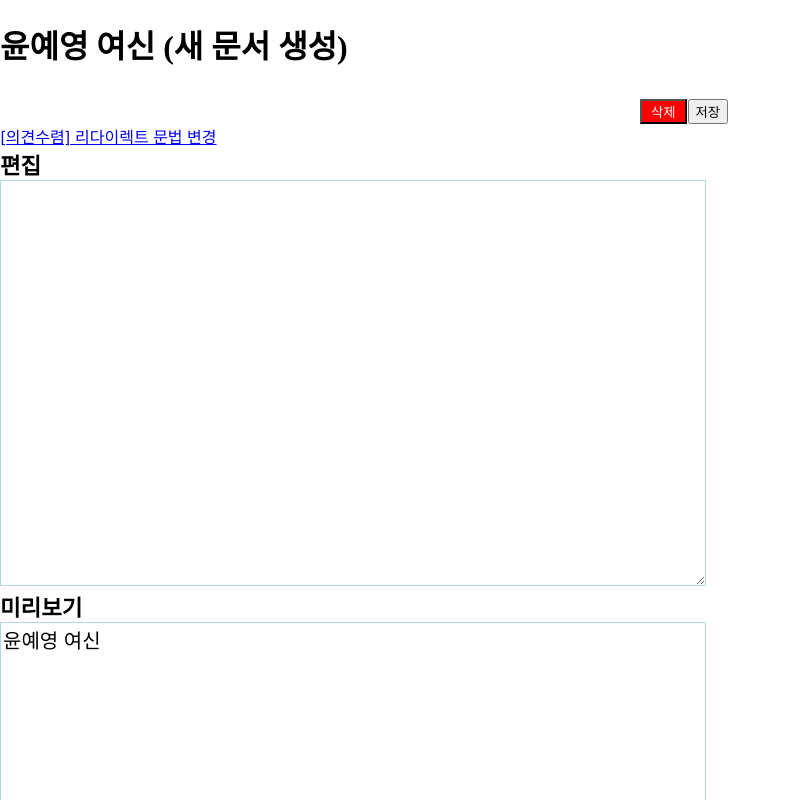
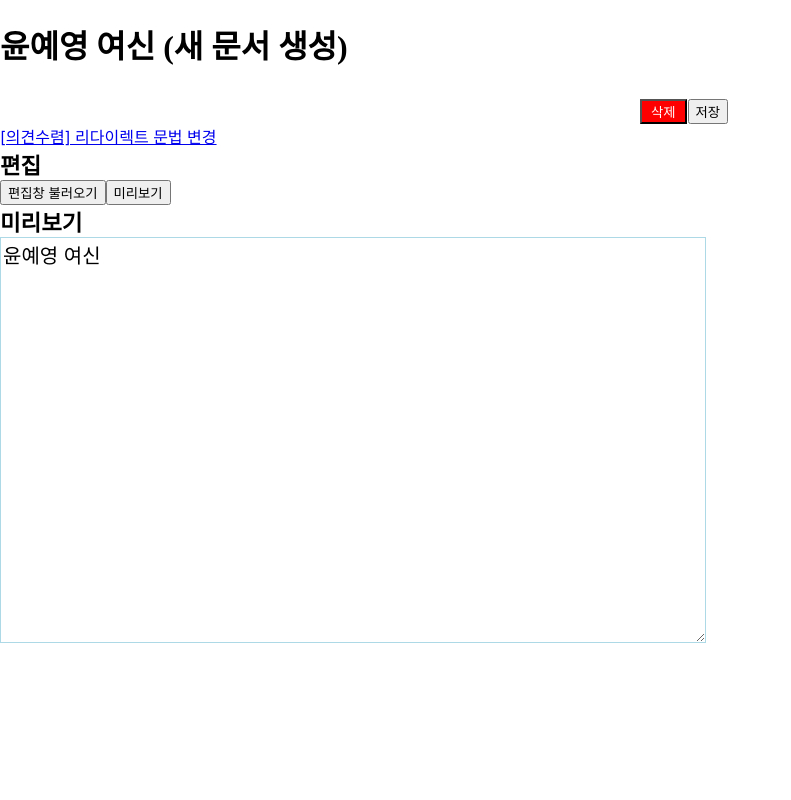
Before and after one commit to pknu-wap/NoBloodNoTears, a React (Create React App) app: page / in a window 1280 px wide. Shown: the top 800 px of the page, without its empty margins (0-791 px from the left). Built offline with nearby package versions, Linux system fonts and the light colour scheme.

Commit message:
got helps

```diff
--- a/src/App.css
+++ b/src/App.css
@@ -22,6 +22,13 @@
   color: #61dafb;
 }
 
+.hide {
+  display: none;
+}
+.show {
+  display: block;
+}
+
 @keyframes App-logo-spin {
   from {
     transform: rotate(0deg);
--- a/src/newDocument/EditText.js
+++ b/src/newDocument/EditText.js
@@ -2,6 +2,6 @@ import React,{Component} from 'react';
 
 export class EditText extends Component{
     render(){
-        return <textarea id="editTextarea" className="WriteContext" onChange={this.props.onChange} />;
+        return <textarea id="editTextarea" className={this.props.cl} onChange={this.props.onChange} />;
     }
 }
--- a/src/newDocument/UploadFile.js
+++ b/src/newDocument/UploadFile.js
@@ -1,5 +1,6 @@
 import React, {Component} from 'react';
-import './UploadFile.css'
+import './UploadFile.css';
+import '../App.css';
 import {EditText} from './EditText.js';
 import {PreviewText} from './PreviewText';
 class UploadFile extends Component{
@@ -8,6 +9,7 @@ constructor(props){
     super(props);
     this.state={
         name:'윤예영 여신',
+        toggle: 'hide',
         content:''
     }
 }
@@ -19,12 +21,12 @@ handleChange=(e)=>{
     console.log(this.state.content);
 }
 
-handleToggle=(toggle)=>{
-    this.setState({
-
-    })
+handleToggle=()=>{
+    let _toggle = this.state.toggle=='hide' ? 'show' : 'hide';
+    this.setState({ toggle: _toggle});
 
 }
+
 
     render(){
         const counter=0;
@@ -41,7 +43,9 @@ handleToggle=(toggle)=>{
               <a href={CHANGE_REDIRECT_DOCUMENT_URL}>[의견수렴] 리다이렉트 문법 변경</a>
               <br/>
               <div className="SubTitle">편집</div>
-              <EditText   value={this.state.content} onChange={this.handleChange} />
+              <button onClick={this.handleToggle} >편집창 불러오기</button>
+              <button >미리보기</button>
+              <EditText cl={this.state.toggle} value={this.state.content} onChange={this.handleChange} />
               <div className="SubTitle">미리보기</div>
               <PreviewText value={this.state.name + '\n' +this.state.content }/>
               <br/>
```
